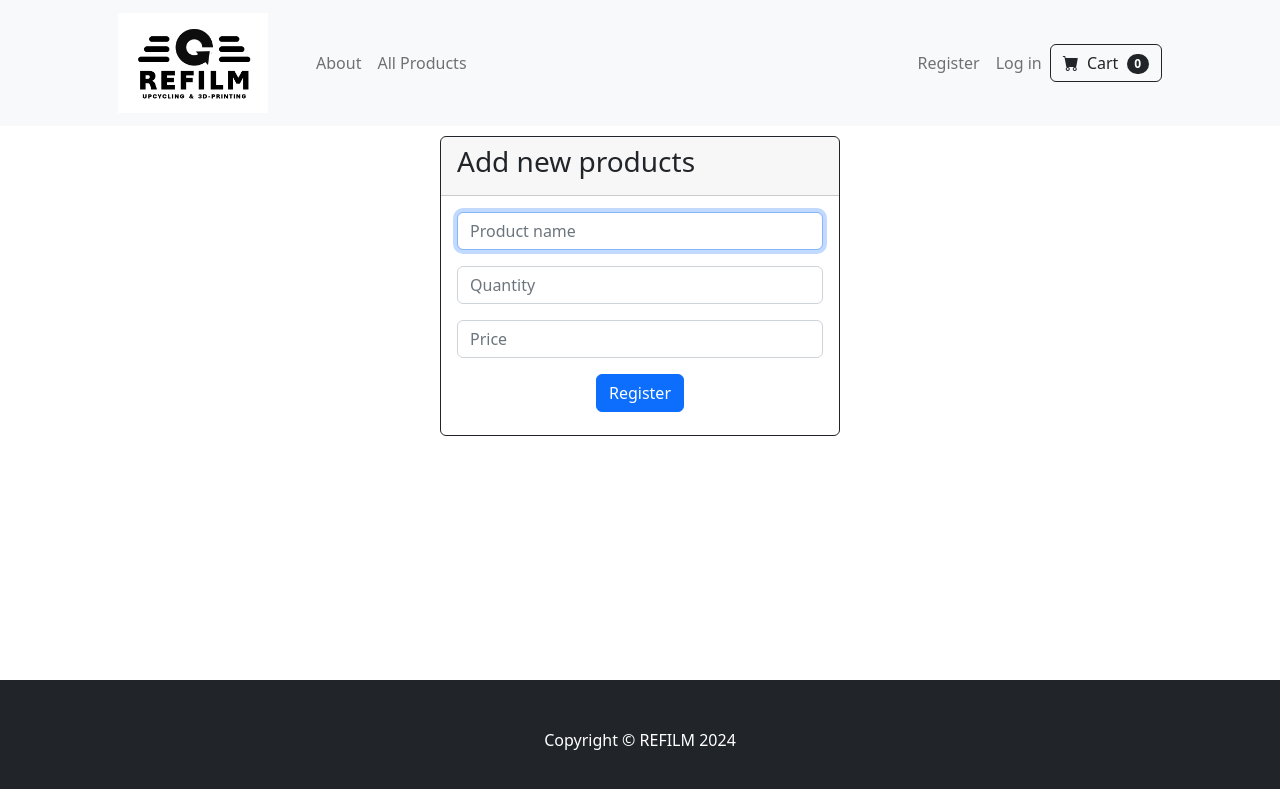
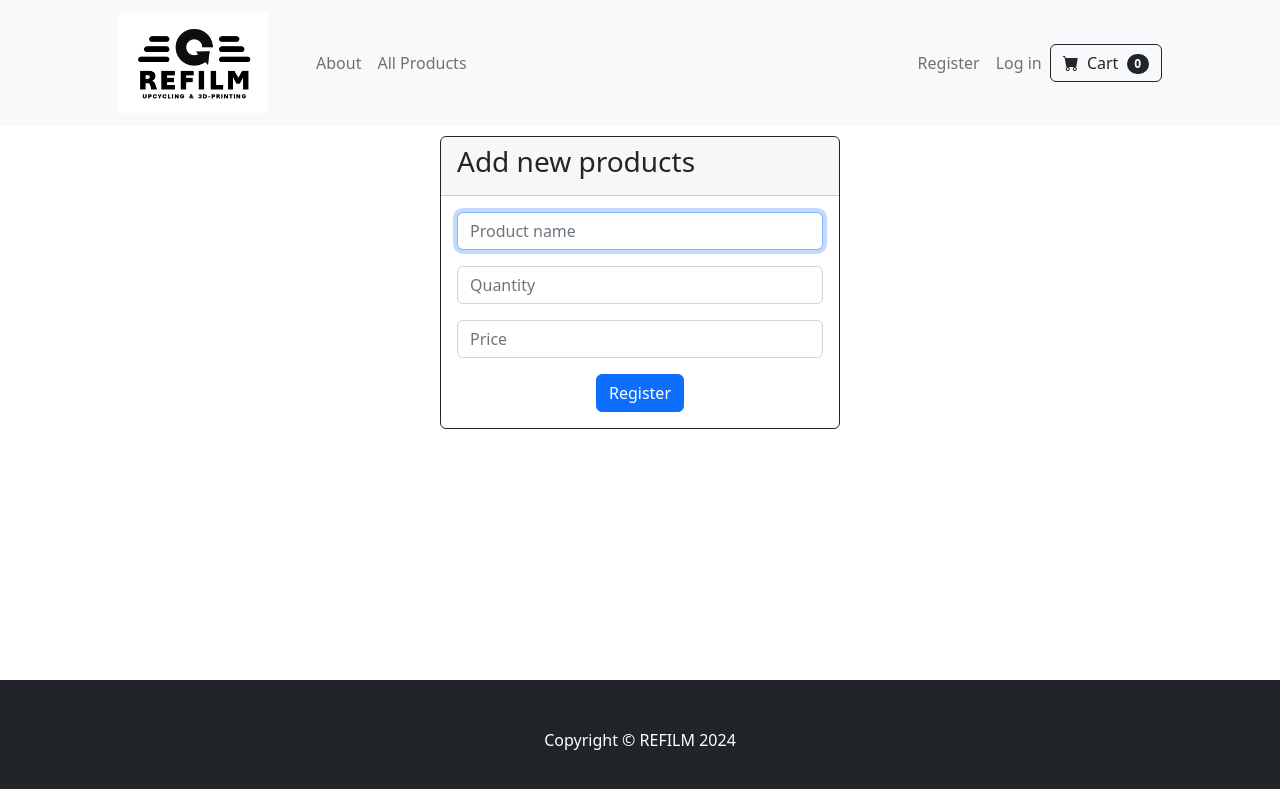
Before and after one commit to Prism194/-------, a Flask app: page /add in a window 1280 px wide. Shown: the top 789 px of the page. Run offline with Flask 3, Linux system fonts and the light colour scheme; some libraries are stand-ins or nearby versions.

Commit message:
chaged style

```diff
--- a/templates/add.html
+++ b/templates/add.html
@@ -6,7 +6,7 @@
 
 {% block content %}
 
-    <div class="card border-dark bg-white text-dark" style="width: 400px; height: 300px; margin :10px auto;">
+    <div class="card border-dark bg-white text-dark" style="width: 400px; height: fit-content; margin :10px auto;">
         <div class="card-header">
             <h3>Add new products</h3>
         </div>
```
